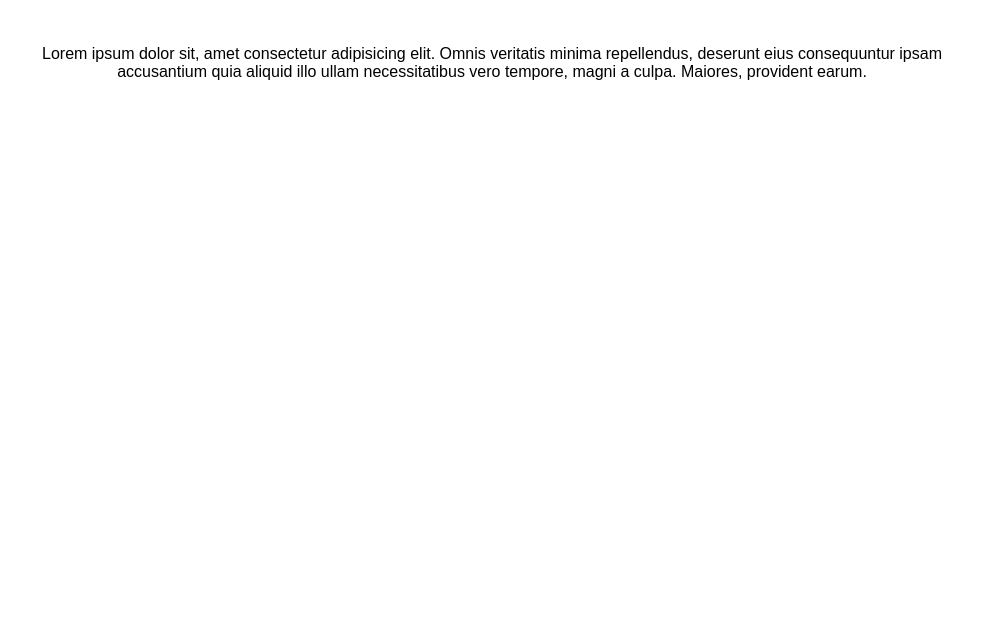
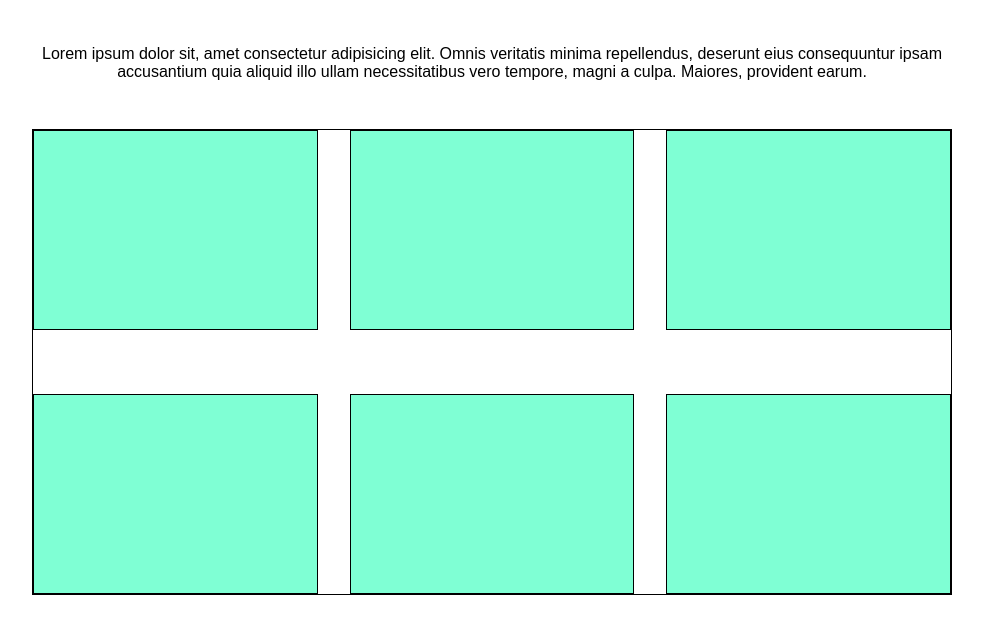
Before and after one commit to gab-che/html-css-float-cards, a plain HTML site: page index.html in a window 1280 px wide. Shown: the part 88-722 px from the top of the page, without its empty margins (148-1131 px from the left). Drawn offline with Linux system fonts and the light colour scheme.

Commit message:
formatted cards using pseudo-classes + calc

```diff
--- a/css/style.css
+++ b/css/style.css
@@ -16,5 +16,37 @@ header{
 
 header h1{
     color: #e53170;
+}
+
+header,
+header h1{
     margin-bottom: 3rem;
 }
+
+.small-container{
+    width: 100%;
+    border: 1px solid black;
+}
+
+.small-container::after{
+    content: '';
+    display: table;
+    clear: both;
+}
+
+.card:not(:nth-of-type(3n)){
+    margin-right: 2rem;
+}
+
+.card:nth-of-type(-n +3){
+    margin-bottom: 4rem;
+}
+
+.card{
+    float: left;
+    /* Altezza forzata da togliere */
+    height: 200px;
+    width: calc((100% / 3) - ((2rem * 2) / 3));
+    background-color: aquamarine;
+    border: 1px solid black;
+}
--- a/index.html
+++ b/index.html
@@ -16,7 +16,26 @@
         </header>
 
         <main>
+            <div class="small-container">
+                <div class="card">
 
+                </div>
+                <div class="card">
+
+                </div>
+                <div class="card">
+
+                </div>
+                <div class="card">
+
+                </div>
+                <div class="card">
+
+                </div>
+                <div class="card">
+
+                </div>
+            </div>
         </main>
     </div>
 </body>
```
